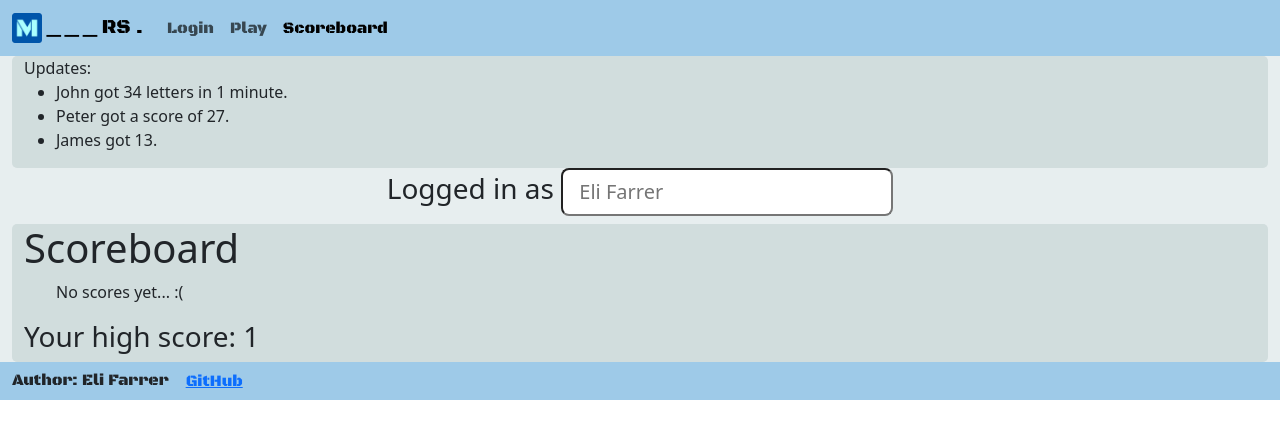
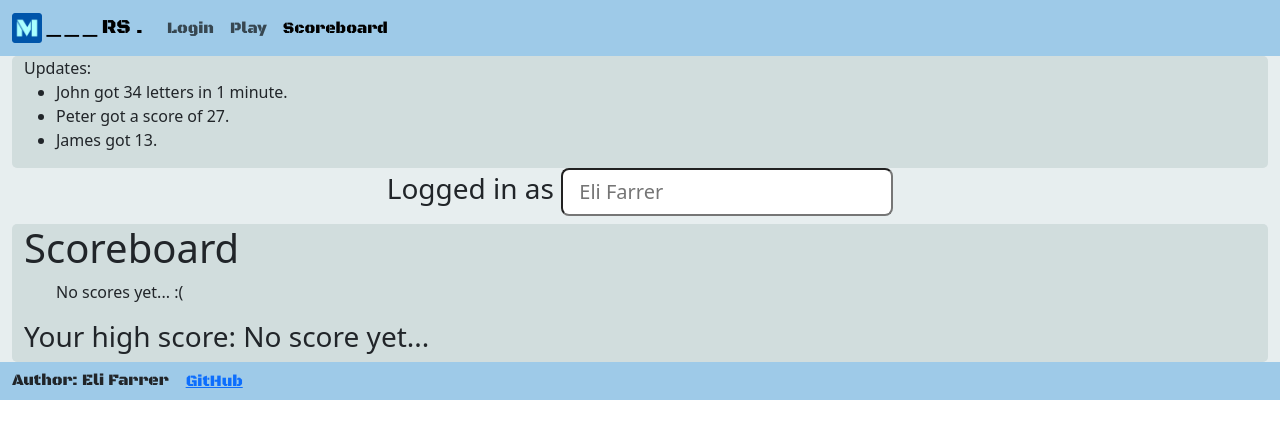
Before and after one commit to EliFarrer/startup, a React (Vite) app: page /scoreboard in a window 1280 px wide. Shown: the top 438 px of the page. Built offline with nearby package versions, Linux system fonts and the light colour scheme.

Commit message:
added a user high score function

```diff
--- a/src/scoreboard/scoreboard.jsx
+++ b/src/scoreboard/scoreboard.jsx
@@ -2,9 +2,9 @@ import React from 'react';
 
 export function Scoreboard() {
   // some text example scores
-  // const score1 = { name:"ELI", num:'16'};
-  // const score2 = { name:"KPJM", num:'26'};
-  // const myscores = [score1, score2 ];
+  // const score1 = { name:"ei", num:'16'};
+  // const score2 = { name:"ei", num:'26'};
+  // const myscores = [ score1, score2 ];
 
   // localStorage.setItem('scores', JSON.stringify(myscores));
 
@@ -33,6 +33,8 @@ export function Scoreboard() {
     scoreEntries.push('No scores yet... :(');
   }
 
+  const userHighScore = findUserHighScore(scores);
+  // const userHighScore = 'hello';
 
   return (
     <main className="container-fluid">
@@ -52,8 +54,21 @@ export function Scoreboard() {
             <li className="playerScore">Peter: 18</li>
             <li className="playerScore">Eli: 1</li> */}
         </ol>
-        <h3 className="loggedPlayerHighScore">Your high score: 1</h3>
+        <h3 className="loggedPlayerHighScore">Your high score: {userHighScore}</h3>
         </div>
     </main>
   );
 }
+
+function findUserHighScore(scores) {
+  const userName = localStorage.getItem('userName');
+  var highestScore = 0;
+  for (const [i, score] of scores.entries()) {
+    if (score.name == userName) {
+      if (score.num > highestScore) {
+        highestScore = score.num;
+      }
+    }
+  }
+  return highestScore == 0 ? 'No score yet...' : highestScore;
+}
```
